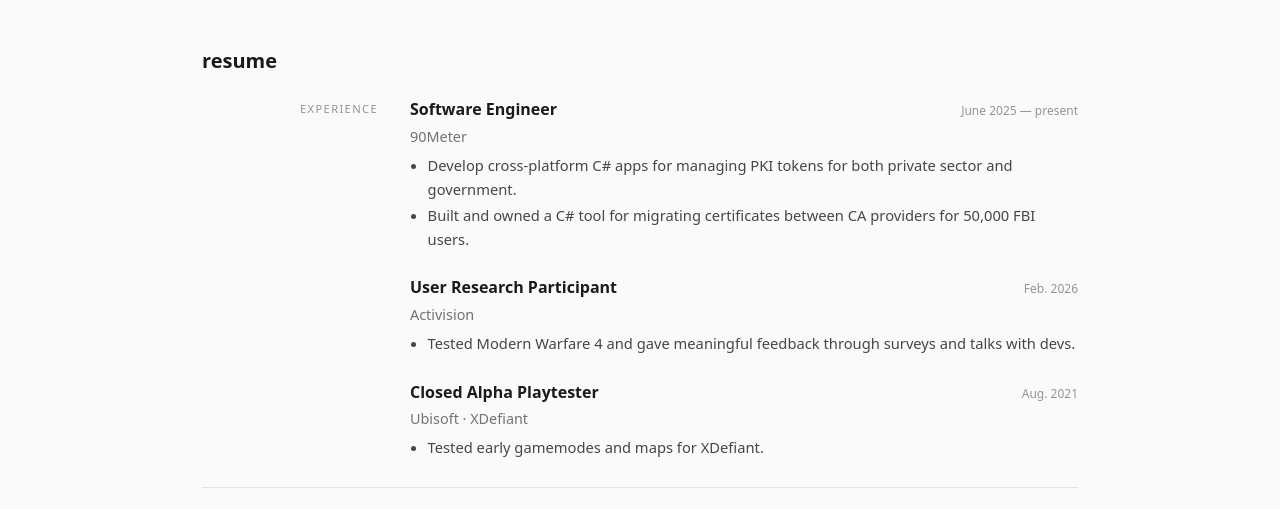
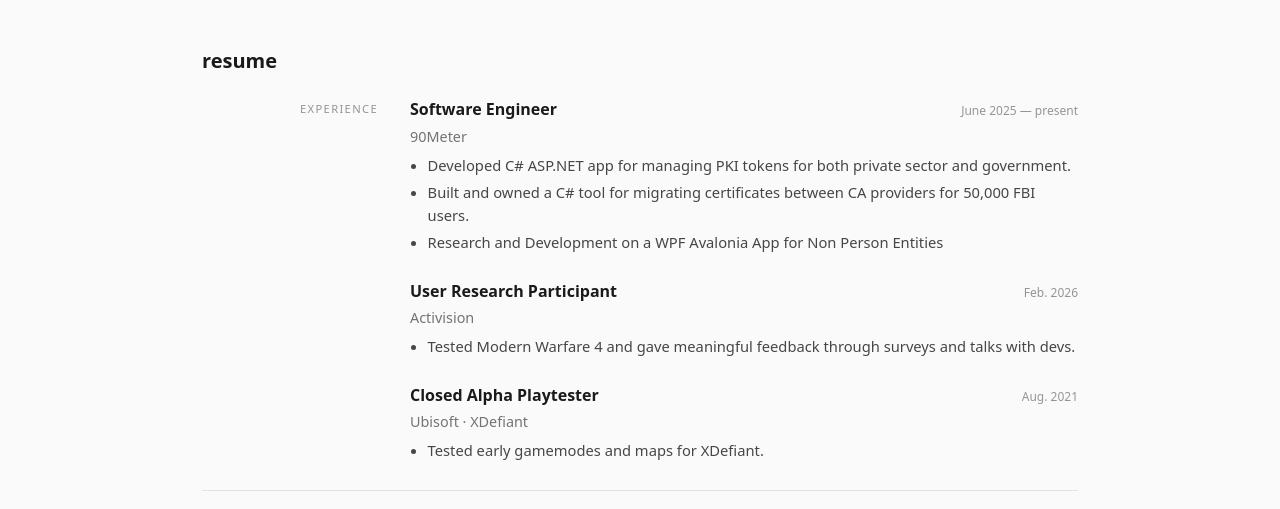
Before and after one commit to Greg-Chinnici/gregdev, a website: page public/index.html in a window 1280 px wide. Shown: the part 250-759 px from the top of the page. Drawn offline with Linux system fonts and the light colour scheme; no server answers.

Commit message:
current projs at work

```diff
--- a/public/index.html
+++ b/public/index.html
@@ -66,8 +66,9 @@
             </div>
             <p class="resume-entry-org">90Meter</p>
             <ul>
-              <li>Develop cross-platform C# apps for managing PKI tokens for both private sector and government.</li>
+              <li>Developed C# ASP.NET app for managing PKI tokens for both private sector and government.</li>
               <li>Built and owned a C# tool for migrating certificates between CA providers for 50,000 FBI users.</li>
+	      <li>Research and Development on a WPF Avalonia App for Non Person Entities</li>
             </ul>
           </div>
 
```
